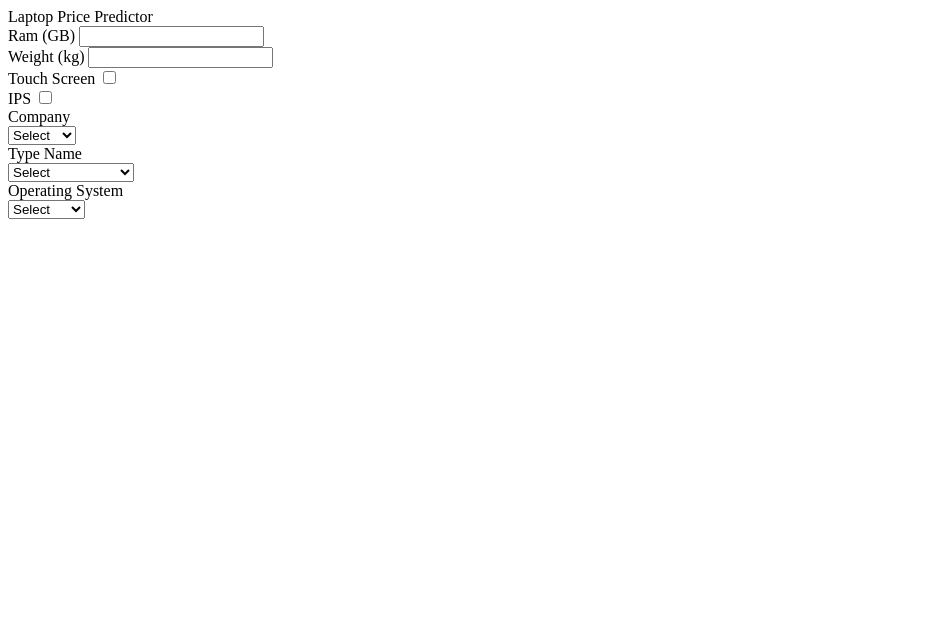
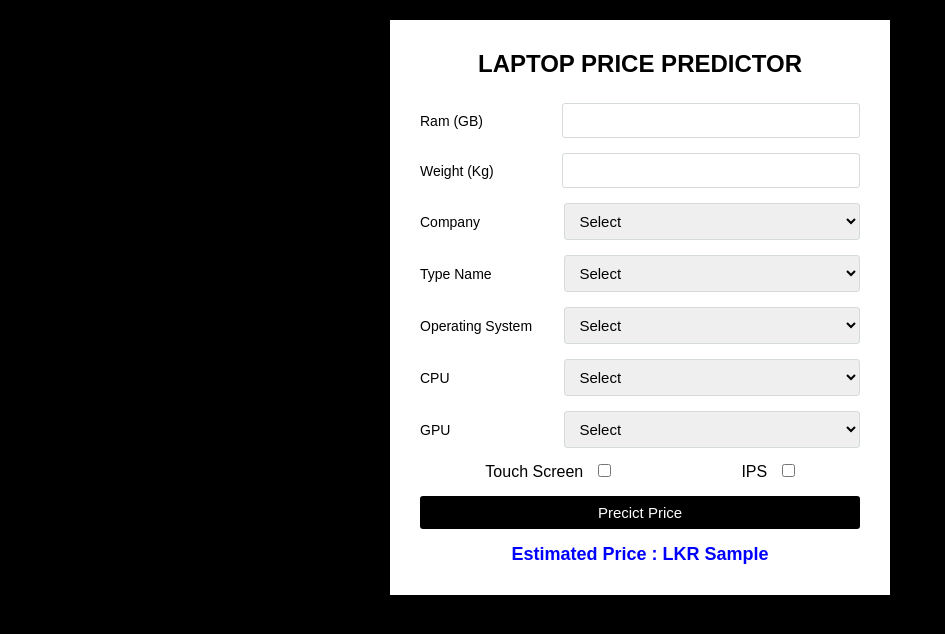
Before and after one commit to SasidaDilhan/LapTop-Price-Predictor, a Flask app: template templates/index.html in a window 1280 px wide. Shown: the top 634 px of the page, without its empty margins (0-945 px from the left). Run offline with Flask 3, Linux system fonts and the light colour scheme; the template is opened without the code that fills it: most values are stand-ins (such as "Sample title", 1, 10 or a date in 2020).

Commit message:
frontend created

```diff
--- /dev/null
+++ b/static/style.css
@@ -0,0 +1,104 @@
+* {
+  margin: 0;
+  padding: 0;
+  box-sizing: border-box;
+  font-family: Arial, Helvetica, sans-serif;
+}
+body {
+  background: black;
+  padding: 0 10px;
+}
+.wrapper {
+  max-width: 500px;
+  width: 100%;
+  background: #fff;
+  margin: 20px auto;
+  box-shadow: 2px 2px 4px rgba(0, 0, 0, 0.125);
+  padding: 30px;
+}
+
+.wrapper .title {
+  font-size: 24px;
+  font-weight: 700;
+  margin-bottom: 25px;
+  color: black;
+  text-transform: uppercase;
+  text-align: center;
+}
+
+.wrapper .form {
+  width: 100%;
+}
+
+.wrapper .form .inputfield {
+  margin-bottom: 15px;
+  display: flex;
+  align-items: center;
+}
+
+.wrapper .form .inputfield label {
+  width: 200px;
+  color: black;
+  margin-right: 10px;
+  font-size: 14px;
+}
+
+.check {
+  margin-bottom: 15px;
+  display: flex;
+  justify-content: space-around;
+}
+
+.check label {
+  padding: 0px 10px 0px 0px;
+}
+
+.wrapper .form .inputfield .input {
+  width: 100%;
+  outline: none;
+  border: 1px solid #d5dbd9;
+  font-size: 15px;
+  padding: 8px 10px;
+  border-radius: 3px;
+}
+
+.wrapper .form .inputfield .custom_select {
+  position: relative;
+  width: 100%;
+  height: 37px;
+}
+
+.wrapper .form .inputfield .custom_select:before {
+  position: absolute;
+  top: 12px;
+  right: 10px;
+}
+
+.wrapper .form .inputfield .custom_select select {
+  width: 100%;
+  height: 100%;
+  border: 0px;
+  padding: 8px 10px;
+  font-size: 15px;
+  border: 1px solid #d5dbd9;
+  border-radius: 3px;
+}
+
+.wrapper .form .inputfield .btn {
+  width: 100%;
+  padding: 8px 10px;
+  font-size: 15px;
+  border: 0px;
+  background: black;
+  color: #fff;
+  cursor: pointer;
+  border-radius: 3px;
+  outline: none;
+}
+
+.result p {
+  text-align: center;
+  color: blue;
+  font-size: 18px;
+  font-weight: bold;
+}
--- a/templates/index.html
+++ b/templates/index.html
@@ -1,37 +1,28 @@
 <!DOCTYPE html>
 <html lang="en">
 <head>
-    <meta charset="UTF-8" />
-    <meta name="viewport" content="width=device-width, initial-scale=1.0" />
-    <title>Price Predictor</title>
+    <meta charset="UTF-8">
+    <meta http-equiv="X-UA-Compatible" content="IE=edge">
+    <meta name="viewport" content="width=device-width, initial-scale=1.0">
+    <link rel="stylesheet" href="/static/style.css">
+    <title>Laptop Price Predictor</title>
 </head>
 <body>
     <div class="wrapper">
         <div class="title">Laptop Price Predictor</div>
-
-      <form action="/">
+        <form action="/" method="POST">
+            <div class="form">
                 <div class="inputfield">
                     <label for="ram">Ram (GB)</label>
-          <input type="text" class="input" name="ram" />
-        </div>
-
-        <div class="inputfield">
-          <label for="weight">Weight (kg)</label>
-          <input type="text" class="input" name="weight" />
-        </div>
-        <div class="check">
-          <div>
-            <label for="touchscreen">Touch Screen</label>
-            <input type="checkbox" name="touchscreen" />
-          </div>
-          <div>
-            <label for="ips">IPS</label>
-            <input type="checkbox" name="ips" />
-          </div>
+                    <input class="input" type="text" name="ram" required>
                 </div>
                 <div class="inputfield">
-          <label for="company"> Company</label>
-          <div class="custom_select">
+                    <label for="weight">Weight (Kg)</label>
+                    <input class="input" type="text" name="weight" required>
+                </div>
+                <div class="inputfield">
+                    <label for="company">Company</label>
+                    <div class = "custom_select">
                         <select name="company" id="company">
                             <option value="" selected hidden>Select</option>
                             <option value="acer">Acer</option>
@@ -46,10 +37,9 @@
                         </select>
                     </div>
                 </div>
-
                 <div class="inputfield">
                     <label for="typename">Type Name</label>
-          <div class="custom_select">
+                    <div class = "custom_select">
                         <select name="typename" id="typename">
                             <option value="" selected hidden>Select</option>
                             <option value="2in1convertible">2 in 1 Convertible</option>
@@ -57,14 +47,13 @@
                             <option value="netbook">Net Book</option>
                             <option value="notebook">Note Book</option>
                             <option value="ultrabook">Ultra Book</option>
-              <option value="workstation">Work Station</option>
+                            <option value="workstation">Workstation</option>
                         </select>
                     </div>
                 </div>
-
                 <div class="inputfield">
-            <label for="opsys"> Operating System</label>
-          <div class="custom_select">
+                    <label for="opsys">Operating System</label>
+                    <div class = "custom_select">
                         <select name="opsys" id="opsys">
                             <option value="" selected hidden>Select</option>
                             <option value="windows">Windows</option>
@@ -74,7 +63,52 @@
                         </select>
                     </div>
                 </div>
+                <div class="inputfield">
+                    <label for="cpuname">CPU</label>
+                    <div class = "custom_select">
+                        <select name="cpuname" id="cpuname">
+                            <option value="" selected hidden>Select</option>
+                            <option value="intelcorei3">Intel Core i3</option>
+                            <option value="intelcorei5">Intel Core i5</option>
+                            <option value="intelcorei7">Intel Core i7</option>
+                            <option value="amd">AMD</option>
+                            <option value="other">Other</option>
+                        </select>
+                    </div>
+                </div>
+                <div class="inputfield">
+                    <label for="gpuname">GPU</label>
+                    <div class = "custom_select">
+                        <select name="gpuname" id="gpuname">
+                            <option value="" selected hidden>Select</option>
+                            <option value="intel">Intel</option>
+                            <option value="amd">AMD</option>
+                            <option value="nvidia">Nvidia</option>
+                        </select>
+                    </div>
+                </div>
+                <div class="check">
+                    <div>
+                        <label for="touchscreen">Touch Screen</label>
+                        <input type="checkbox" name="touchscreen">
+                    </div>
+                    <div>
+                        <label for="ips">IPS</label>
+                        <input type="checkbox" name="ips">
+                    </div>
+                </div>
+
+                <div class="inputfield">
+                    <input class="btn" type="submit" value="Precict Price">
+                </div>
+            </div>
         </form>
+
+        <div class="result">
+            {% if pred_value != 0 %}
+            <p>Estimated Price : LKR {{pred_value}}</p>
+            {% endif %}
+        </div>
     </div>
 </body>
 </html>
```
Lines whose indentation alone changed are shown as unchanged.
